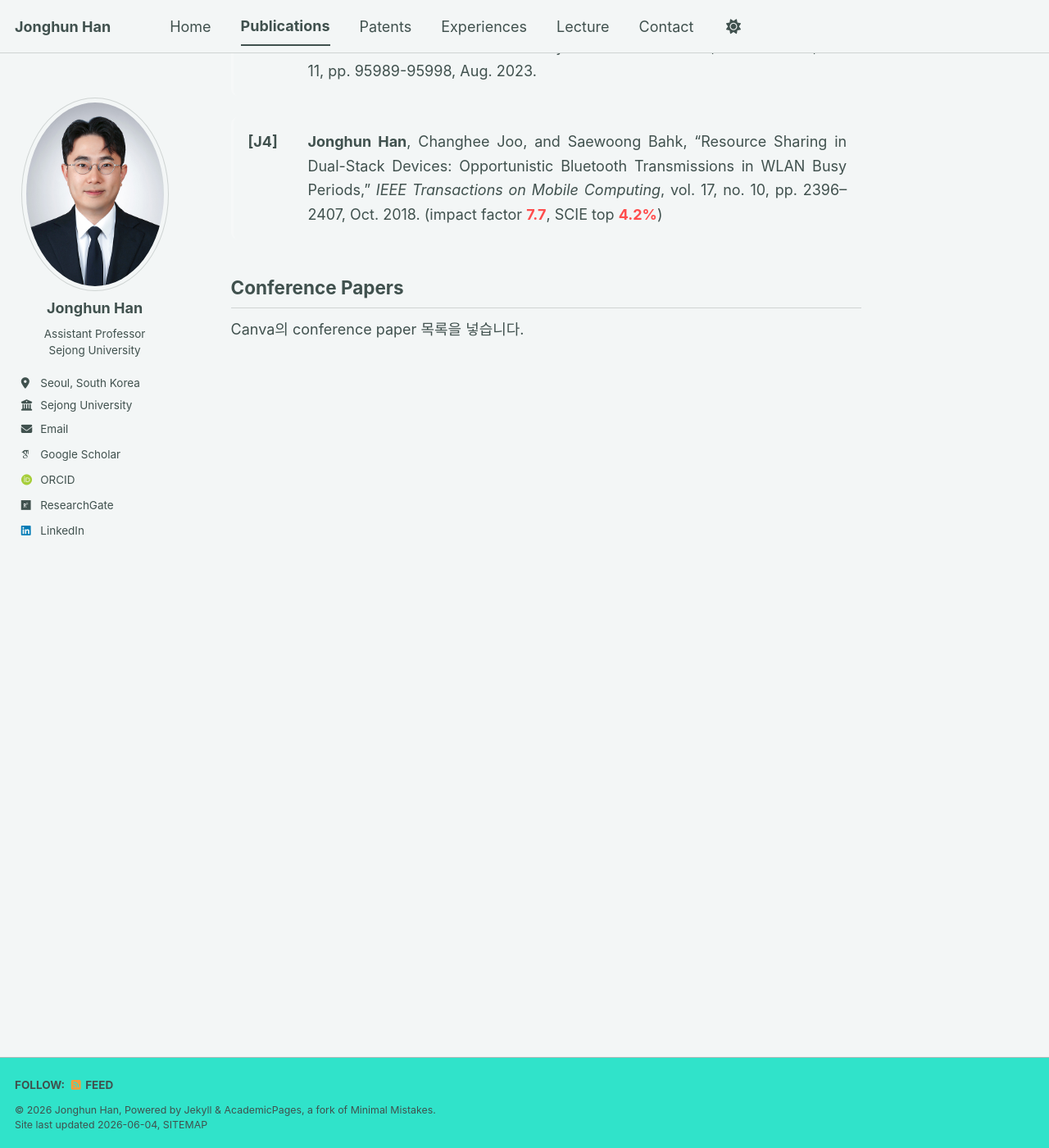
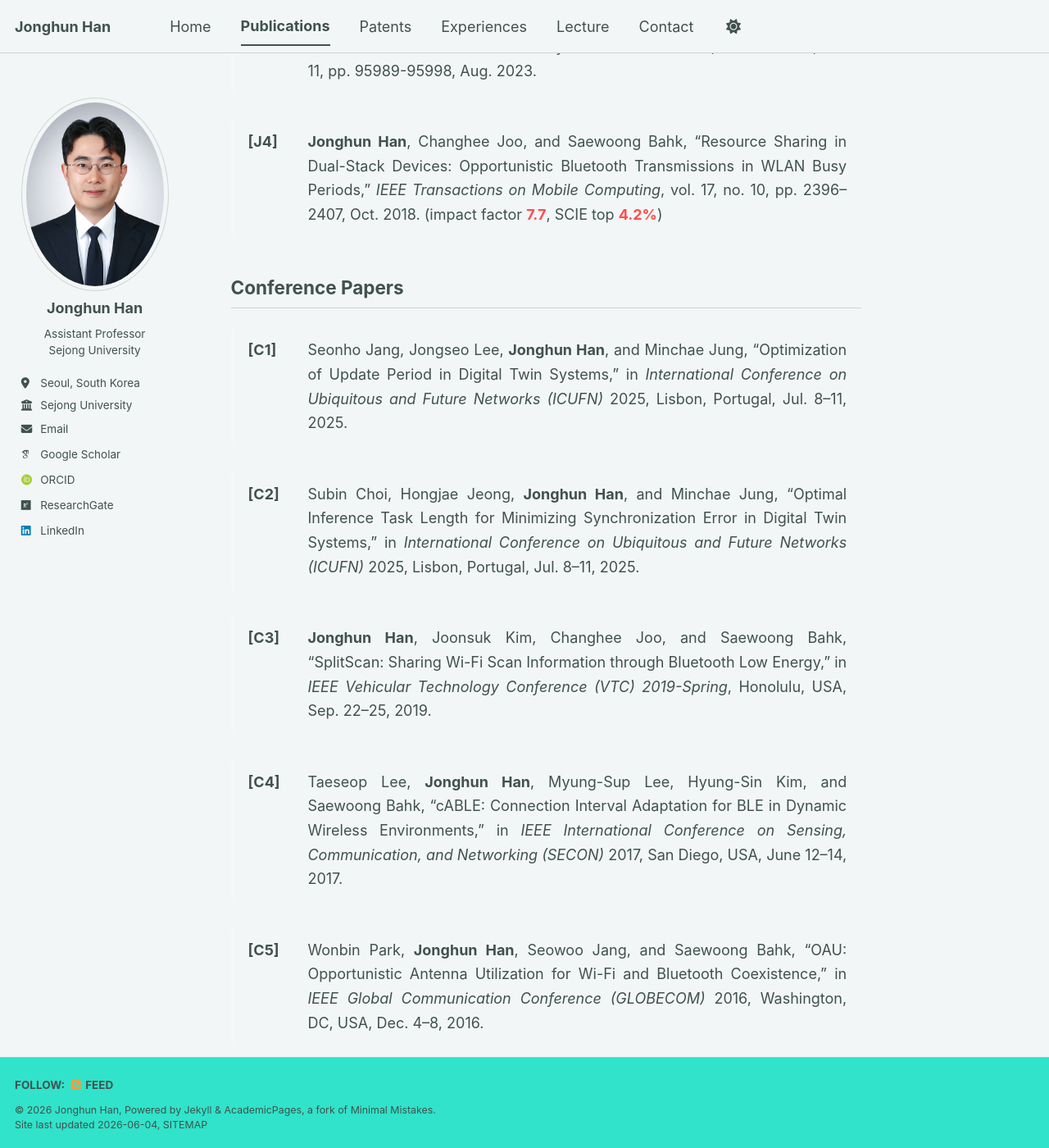
Before and after one commit to icnsl/icnsl.github.io, a Jekyll site: the page built from _pages/publications.md, in a window 1280 px wide and 1400 px high, scrolled down 602 px. Shown: the whole window at 82% size. Built offline with Jekyll 4.4.1, drawn with Linux system fonts in a browser that asks for light colours; some web fonts are replaced; a script bundle is joined from its source files by our own code; library files that are not in the unit come from our copies; some of the changed text lies outside the part shown.

Commit message:
Update publications.md

```diff
--- a/_pages/publications.md
+++ b/_pages/publications.md
@@ -50,4 +50,86 @@ author_profile: true
 </div>
 
 ## Conference Papers
-Canva의 conference paper 목록을 넣습니다.
+<div class="pub-list">
+
+<div class="pub-entry">
+  <div class="pub-no">[C1]</div>
+  <div class="pub-citation">
+    Seonho Jang, Jongseo Lee, <strong>Jonghun Han</strong>, and Minchae Jung,
+    “Optimization of Update Period in Digital Twin Systems,”
+    in <em>International Conference on Ubiquitous and Future Networks (ICUFN)</em> 2025,
+    Lisbon, Portugal, Jul. 8–11, 2025.
+  </div>
+</div>
+
+<div class="pub-entry">
+  <div class="pub-no">[C2]</div>
+  <div class="pub-citation">
+    Subin Choi, Hongjae Jeong, <strong>Jonghun Han</strong>, and Minchae Jung,
+    “Optimal Inference Task Length for Minimizing Synchronization Error in Digital Twin Systems,”
+    in <em>International Conference on Ubiquitous and Future Networks (ICUFN)</em> 2025,
+    Lisbon, Portugal, Jul. 8–11, 2025.
+  </div>
+</div>
+
+<div class="pub-entry">
+  <div class="pub-no">[C3]</div>
+  <div class="pub-citation">
+    <strong>Jonghun Han</strong>, Joonsuk Kim, Changhee Joo, and Saewoong Bahk,
+    “SplitScan: Sharing Wi-Fi Scan Information through Bluetooth Low Energy,”
+    in <em>IEEE Vehicular Technology Conference (VTC) 2019-Spring</em>,
+    Honolulu, USA, Sep. 22–25, 2019.
+  </div>
+</div>
+
+<div class="pub-entry">
+  <div class="pub-no">[C4]</div>
+  <div class="pub-citation">
+    Taeseop Lee, <strong>Jonghun Han</strong>, Myung-Sup Lee, Hyung-Sin Kim, and Saewoong Bahk,
+    “cABLE: Connection Interval Adaptation for BLE in Dynamic Wireless Environments,”
+    in <em>IEEE International Conference on Sensing, Communication, and Networking (SECON)</em> 2017,
+    San Diego, USA, June 12–14, 2017.
+  </div>
+</div>
+
+<div class="pub-entry">
+  <div class="pub-no">[C5]</div>
+  <div class="pub-citation">
+    Wonbin Park, <strong>Jonghun Han</strong>, Seowoo Jang, and Saewoong Bahk,
+    “OAU: Opportunistic Antenna Utilization for Wi-Fi and Bluetooth Coexistence,”
+    in <em>IEEE Global Communication Conference (GLOBECOM)</em> 2016,
+    Washington, DC, USA, Dec. 4–8, 2016.
+  </div>
+</div>
+
+<div class="pub-entry">
+  <div class="pub-no">[C6]</div>
+  <div class="pub-citation">
+    Sung-Guk Yoon, <strong>Jonghun Han</strong>, and Saewoong Bahk,
+    “Low-Duty Mode Operation of Femto Base Stations in a Densely Deployed Network Environment,”
+    in <em>International Symposium on Personal, Indoor and Mobile Radio Communications (PIMRC)</em> 2012,
+    Sydney, Australia, Sep. 9–12, 2012.
+  </div>
+</div>
+
+<div class="pub-entry">
+  <div class="pub-no">[C7]</div>
+  <div class="pub-citation">
+    <strong>Jonghun Han</strong> and Saewoong Bahk,
+    “Low-Duty Mode Operation of Femto Base Stations in a Densely Deployed Network Environment,”
+    in <em>IEEE VTS Asia Pacific Wireless Communications Symposium (APWCS)</em> 2012,
+    Kyoto, Japan, Aug. 23–24, 2012.
+  </div>
+</div>
+
+<div class="pub-entry">
+  <div class="pub-no">[C8]</div>
+  <div class="pub-citation">
+    Nalin Chakoo, <strong>Jonghun Han</strong>, and Saewoong Bahk,
+    “Context-Aware Ontological Schemes for Multimedia Personalization,”
+    in <em>International Conference on ICT Convergence (ICTC)</em> 2011,
+    Seoul, Korea, Sep. 28–30, 2011.
+  </div>
+</div>
+
+</div>
```
